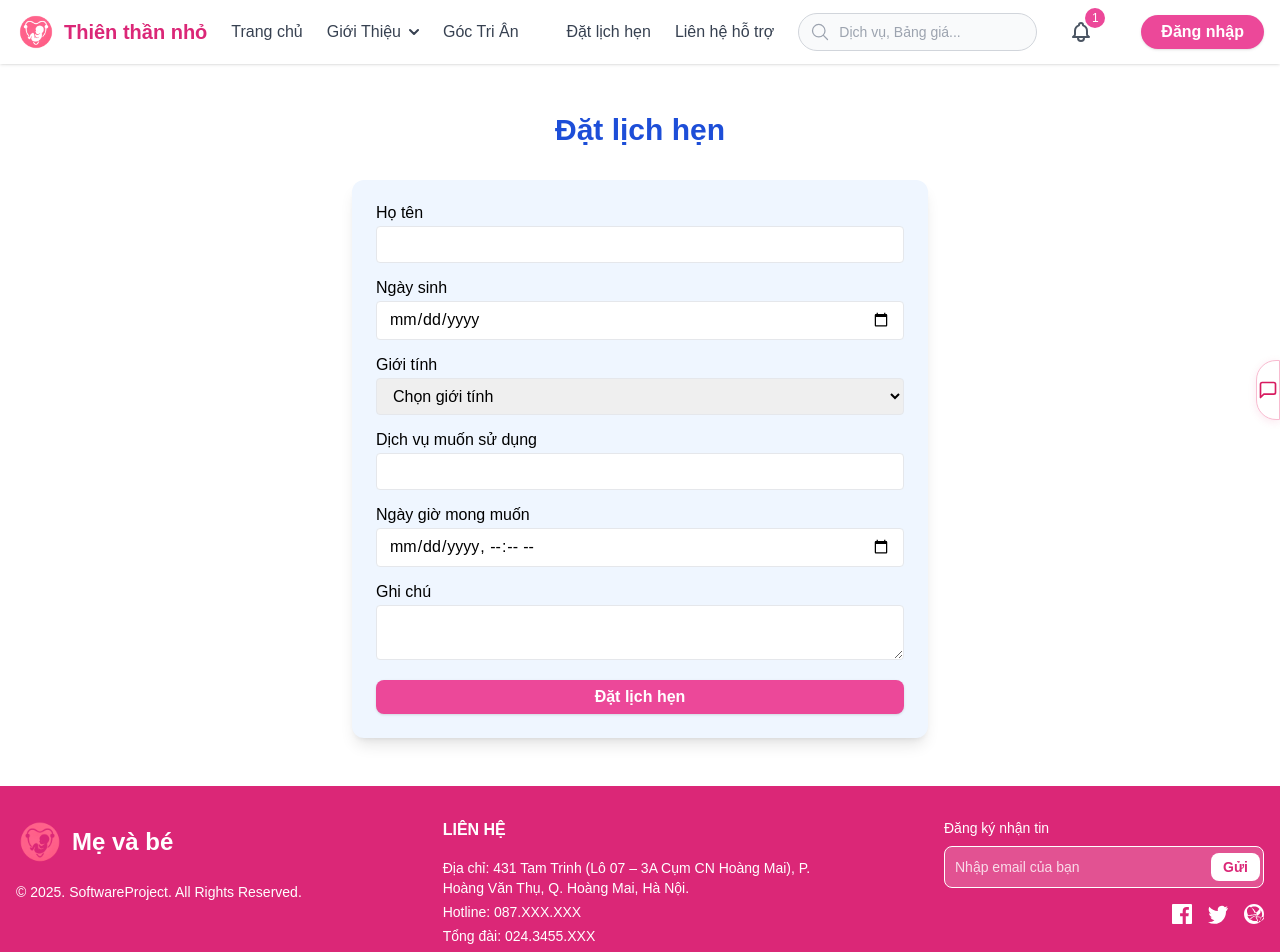
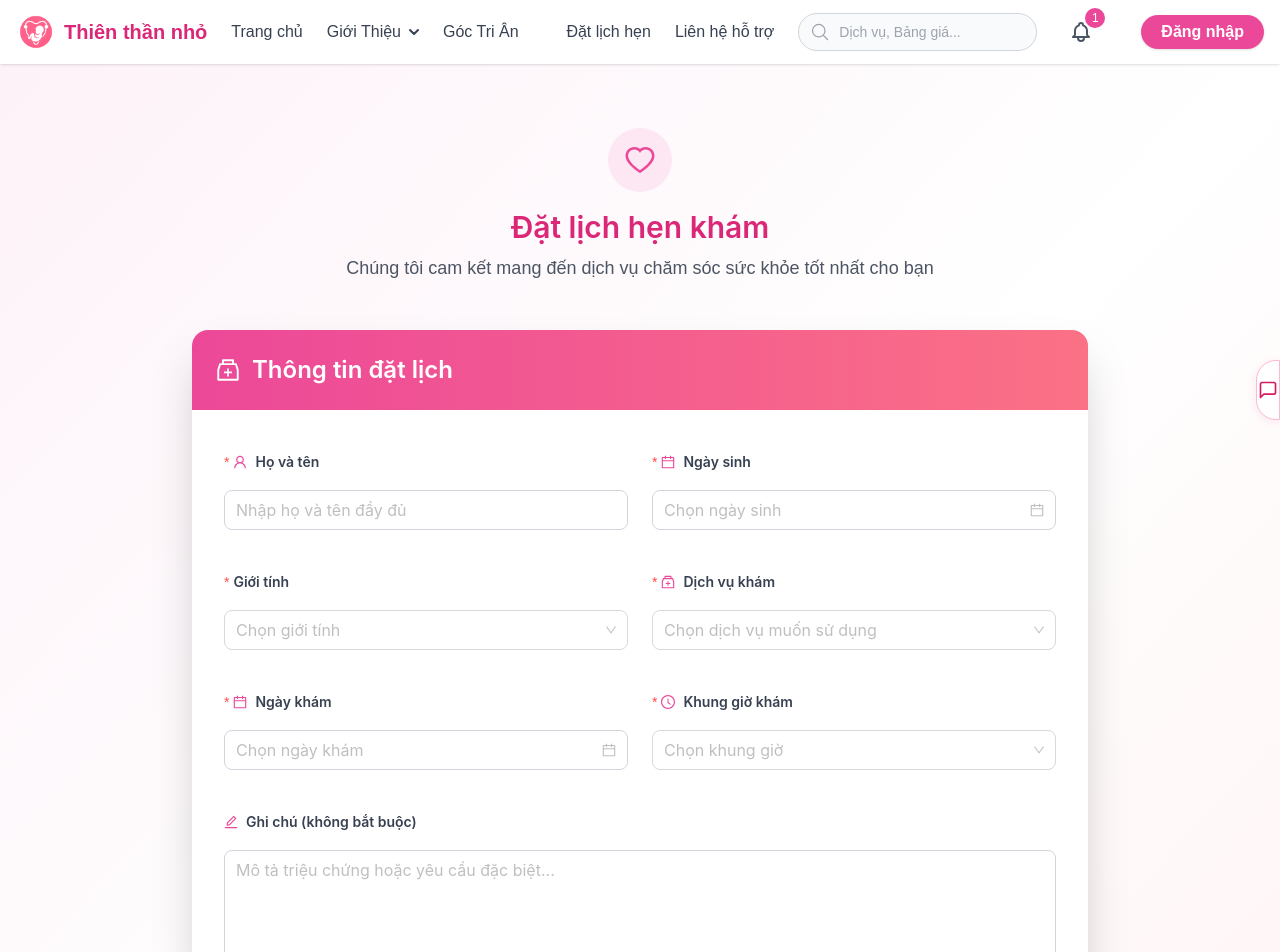
Before and after one commit to MinMinstd/frontend-infertility-system, a React (Vite) app: page /appointment in a window 1280 px wide. Shown: the top 952 px of the page. Built offline with nearby package versions, Linux system fonts and the light colour scheme.

Commit message:
update apointment form and demo page online result in floating nav

```diff
--- a/src/App.tsx
+++ b/src/App.tsx
@@ -54,6 +54,8 @@ export default function App() {
                 ))}
             </Route>
           ))}
+
+          {/* Router Manager */}
         </Routes>
       </BrowserRouter>
     </AuthProvider>
--- a/src/components/FloatingNav.tsx
+++ b/src/components/FloatingNav.tsx
@@ -60,7 +60,7 @@ export default function FloatingNav() {
           Hỗ trợ khách hàng
         </NavLink>
         <NavLink
-          to="/consult"
+          to="/onlineResult"
           className={({ isActive }) => (isActive ? "active" : undefined)}
         >
           Tra cứu kết quả
--- a/src/pages/customer/Appointmenform.tsx
+++ b/src/pages/customer/Appointmenform.tsx
@@ -1,118 +1,369 @@
-// src/components/AppointmentForm.tsx
-import { useForm } from "react-hook-form";
+"use client";
+
+import { useState } from "react";
+import {
+  Form,
+  Input,
+  Select,
+  DatePicker,
+  Button,
+  Card,
+  Typography,
+  Space,
+  message,
+  Row,
+  Col,
+  Tag,
+} from "antd";
+import {
+  UserOutlined,
+  CalendarOutlined,
+  HeartOutlined,
+  MedicineBoxOutlined,
+  ClockCircleOutlined,
+  EditOutlined,
+} from "@ant-design/icons";
+import dayjs from "dayjs";
+
+const { Title } = Typography;
+const { TextArea } = Input;
+const { Option } = Select;
+
+interface AppointmentFormData {
+  name: string;
+  dob: dayjs.Dayjs; // Fix: incorrect type dayjs.Day.Dayjs
+  gender: string;
+  service: string;
+  date: dayjs.Dayjs;
+  timeSlot: string;
+  note?: string;
+}
 
 export default function AppointmentForm() {
-  const {
-    register,
-    handleSubmit,
-    reset,
-    formState: { errors, isSubmitSuccessful },
-  } = useForm();
+  const [form] = Form.useForm();
+  const [loading, setLoading] = useState(false);
 
-  const onSubmit = (data) => {
-    alert("Đặt lịch thành công! Chúng tôi sẽ liên hệ với bạn.");
-    reset();
-    console.log(data);
+  // Tạo các khung giờ từ 8:00 đến 17:00 (mỗi khung 30 phút)
+  const generateTimeSlots = () => {
+    const slots: string[] = [];
+    for (let hour = 7; hour < 17; hour++) {
+      // Khung giờ đầu: 8:00-8:30, 9:00-9:30, etc.
+      const startTime = `${hour.toString().padStart(2, "0")}:00`;
+      const endTime = `${hour.toString().padStart(2, "0")}:30`;
+      slots.push(`${startTime} - ${endTime}`);
+
+      // Khung giờ sau: 8:30-9:00, 9:30-10:00, etc.
+      if (hour < 16) {
+        // Không tạo khung 16:30-17:00 vì kết thúc lúc 17:00
+        const startTime2 = `${hour.toString().padStart(2, "0")}:30`;
+        const endTime2 = `${(hour + 1).toString().padStart(2, "0")}:00`;
+        slots.push(`${startTime2} - ${endTime2}`);
+      }
+    }
+    return slots;
   };
 
+  const timeSlots = generateTimeSlots();
+
+  const onFinish = async (values: AppointmentFormData) => {
+    try {
+      setLoading(true);
+      // Validate dates before submitting
+      if (!values.date.isValid() || !values.dob.isValid()) {
+        message.error("Ngày không hợp lệ!");
+        return;
+      }
+
+      // Simulate API call
+      await new Promise((resolve) => setTimeout(resolve, 1000));
+      message.success(
+        "Đặt lịch hẹn thành công! Chúng tôi sẽ liên hệ với bạn trong thời gian sớm nhất."
+      );
+      form.resetFields();
+      console.log("Form data:", values);
+    } catch (error) {
+      console.error("Error details:", error); // Ghi log thông tin lỗi
+      message.error("Có lỗi xảy ra khi đặt lịch!");
+    } finally {
+      setLoading(false);
+    }
+  };
+
+  const services = [
+    "Khám tổng quát",
+    "Khám chuyên khoa tim mạch",
+    "Khám chuyên khoa thần kinh",
+    "Khám chuyên khoa nội tiết",
+    "Khám chuyên khoa tiêu hóa",
+    "Khám phụ khoa",
+    "Khám nhi khoa",
+    "Khám mắt",
+    "Khám tai mũi họng",
+    "Khám da liễu",
+    "Tư vấn dinh dưỡng",
+    "Vật lý trị liệu",
+  ];
+
   return (
-    <section className="py-12 px-4 bg-white" id="appointment">
-      <div className="max-w-xl mx-auto">
-        <h2 className="text-2xl md:text-3xl font-bold text-center text-blue-700 mb-8">
-          Đặt lịch hẹn
-        </h2>
-        <form
-          onSubmit={handleSubmit(onSubmit)}
-          className="space-y-4 bg-blue-50 p-6 rounded-xl shadow-lg"
+    <section
+      className="py-16 px-4 bg-gradient-to-br from-pink-50 via-white to-rose-50 min-h-screen"
+      id="appointment"
+    >
+      <div className="max-w-4xl mx-auto">
+        <div className="text-center mb-12">
+          <div className="inline-flex items-center justify-center w-16 h-16 bg-pink-100 rounded-full mb-4">
+            <HeartOutlined className="text-3xl text-pink-500" />
+          </div>
+          <Title level={2} className="!text-pink-600 !mb-2">
+            Đặt lịch hẹn khám
+          </Title>
+          <p className="text-gray-600 text-lg">
+            Chúng tôi cam kết mang đến dịch vụ chăm sóc sức khỏe tốt nhất cho
+            bạn
+          </p>
+        </div>
+
+        <Card
+          className="shadow-2xl border-0 rounded-2xl overflow-hidden"
+          bodyStyle={{ padding: 0 }}
         >
-          <div>
-            <label className="block font-medium mb-1">Họ tên</label>
-            <input
-              {...register("name", { required: "Vui lòng nhập họ tên" })}
-              className="w-full px-3 py-2 border rounded focus:outline-none focus:ring-2 focus:ring-blue-400"
-            />
-            {errors.name && (
-              <p className="text-red-500 text-sm">
-                {errors.name.message as string}
+          <div className="bg-gradient-to-r from-pink-500 to-rose-400 p-6">
+            <div className="flex items-center text-white">
+              <MedicineBoxOutlined className="text-2xl mr-3" />
+              <Title level={3} className="!text-white !mb-0">
+                Thông tin đặt lịch
+              </Title>
+            </div>
+          </div>
+
+          <div className="p-8">
+            <Form
+              form={form}
+              layout="vertical"
+              onFinish={onFinish}
+              size="large"
+              className="space-y-2"
+            >
+              <Row gutter={[24, 0]}>
+                <Col xs={24} md={12}>
+                  <Form.Item
+                    name="name"
+                    label={
+                      <span className="text-gray-700 font-semibold flex items-center">
+                        <UserOutlined className="mr-2 text-pink-500" />
+                        Họ và tên
+                      </span>
+                    }
+                    rules={[
+                      { required: true, message: "Vui lòng nhập họ tên!" },
+                    ]}
+                  >
+                    <Input
+                      placeholder="Nhập họ và tên đầy đủ"
+                      className="rounded-lg border-gray-300 hover:border-pink-400 focus:border-pink-500"
+                    />
+                  </Form.Item>
+                </Col>
+
+                <Col xs={24} md={12}>
+                  <Form.Item
+                    name="dob"
+                    label={
+                      <span className="text-gray-700 font-semibold flex items-center">
+                        <CalendarOutlined className="mr-2 text-pink-500" />
+                        Ngày sinh
+                      </span>
+                    }
+                    rules={[
+                      { required: true, message: "Vui lòng chọn ngày sinh!" },
+                    ]}
+                  >
+                    <DatePicker
+                      placeholder="Chọn ngày sinh"
+                      className="w-full rounded-lg border-gray-300 hover:border-pink-400 focus:border-pink-500"
+                      format="DD/MM/YYYY"
+                    />
+                  </Form.Item>
+                </Col>
+              </Row>
+
+              <Row gutter={[24, 0]}>
+                <Col xs={24} md={12}>
+                  <Form.Item
+                    name="gender"
+                    label={
+                      <span className="text-gray-700 font-semibold">
+                        Giới tính
+                      </span>
+                    }
+                    rules={[
+                      { required: true, message: "Vui lòng chọn giới tính!" },
+                    ]}
+                  >
+                    <Select placeholder="Chọn giới tính" className="rounded-lg">
+                      <Option value="Nam">Nam</Option>
+                      <Option value="Nữ">Nữ</Option>
+                      <Option value="Khác">Khác</Option>
+                    </Select>
+                  </Form.Item>
+                </Col>
+
+                <Col xs={24} md={12}>
+                  <Form.Item
+                    name="service"
+                    label={
+                      <span className="text-gray-700 font-semibold flex items-center">
+                        <MedicineBoxOutlined className="mr-2 text-pink-500" />
+                        Dịch vụ khám
+                      </span>
+                    }
+                    rules={[
+                      { required: true, message: "Vui lòng chọn dịch vụ!" },
+                    ]}
+                  >
+                    <Select
+                      placeholder="Chọn dịch vụ muốn sử dụng"
+                      className="rounded-lg"
+                      showSearch
+                      filterOption={(input, option) =>
+                        (option?.children as unknown as string)
+                          .toLowerCase()
+                          .includes(input.toLowerCase())
+                      }
+                    >
+                      {services.map((service) => (
+                        <Option key={service} value={service}>
+                          {service}
+                        </Option>
+                      ))}
+                    </Select>
+                  </Form.Item>
+                </Col>
+              </Row>
+
+              <Row gutter={[24, 0]}>
+                <Col xs={24} md={12}>
+                  <Form.Item
+                    name="date"
+                    label={
+                      <span className="text-gray-700 font-semibold flex items-center">
+                        <CalendarOutlined className="mr-2 text-pink-500" />
+                        Ngày khám
+                      </span>
+                    }
+                    rules={[
+                      { required: true, message: "Vui lòng chọn ngày khám!" },
+                    ]}
+                  >
+                    <DatePicker
+                      placeholder="Chọn ngày khám"
+                      className="w-full rounded-lg border-gray-300 hover:border-pink-400 focus:border-pink-500"
+                      format="DD/MM/YYYY"
+                      disabledDate={(current) =>
+                        current && current < dayjs().startOf("day")
+                      }
+                    />
+                  </Form.Item>
+                </Col>
+
+                <Col xs={24} md={12}>
+                  <Form.Item
+                    name="timeSlot"
+                    label={
+                      <span className="text-gray-700 font-semibold flex items-center">
+                        <ClockCircleOutlined className="mr-2 text-pink-500" />
+                        Khung giờ khám
+                      </span>
+                    }
+                    rules={[
+                      { required: true, message: "Vui lòng chọn khung giờ!" },
+                    ]}
+                  >
+                    <Select
+                      placeholder="Chọn khung giờ"
+                      className="rounded-lg"
+                      showSearch
+                      filterOption={(input, option) =>
+                        (option?.children as unknown as string)
+                          .toLowerCase()
+                          .includes(input.toLowerCase())
+                      }
+                    >
+                      {timeSlots.map((slot, index) => (
+                        <Option key={slot} value={slot}>
+                          <div className="flex items-center justify-between">
+                            <span>{slot}</span>
+                            {index < 6 && (
+                              <Tag color="green" className="text-sm">
+                                Sáng
+                              </Tag>
+                            )}
+                            {index >= 6 && index < 12 && (
+                              <Tag color="orange" className="text-sm">
+                                Trưa
+                              </Tag>
+                            )}
+                            {index >= 12 && (
+                              <Tag color="blue" className="text-sm">
+                                Chiều
+                              </Tag>
+                            )}
+                          </div>
+                        </Option>
+                      ))}
+                    </Select>
+                  </Form.Item>
+                </Col>
+              </Row>
+
+              <Form.Item
+                name="note"
+                label={
+                  <span className="text-gray-700 font-semibold flex items-center">
+                    <EditOutlined className="mr-2 text-pink-500" />
+                    Ghi chú (không bắt buộc)
+                  </span>
+                }
+              >
+                <TextArea
+                  rows={4}
+                  placeholder="Mô tả triệu chứng hoặc yêu cầu đặc biệt..."
+                  className="rounded-lg border-gray-300 hover:border-pink-400 focus:border-pink-500"
+                />
+              </Form.Item>
+
+              <div className="pt-6">
+                <Button
+                  type="primary"
+                  htmlType="submit"
+                  loading={loading}
+                  size="large"
+                  className="w-full h-12 bg-gradient-to-r from-pink-500 to-rose-400 border-0 rounded-lg font-semibold text-lg shadow-lg hover:shadow-xl transition-all duration-300 hover:scale-[1.02]"
+                  icon={<HeartOutlined />}
+                >
+                  {loading ? "Đang xử lý..." : "Đặt lịch hẹn ngay"}
+                </Button>
+              </div>
+            </Form>
+          </div>
+        </Card>
+
+        <div className="mt-8 text-center">
+          <div className="bg-white rounded-xl p-6 shadow-lg border border-pink-100">
+            <Title level={4} className="!text-pink-600 !mb-3">
+              Lưu ý quan trọng
+            </Title>
+            <Space direction="vertical" className="text-gray-600">
+              <p>• Vui lòng đến trước giờ hẹn 15-30 phút để làm thủ tục</p>
+              <p>• Mang theo CMND/CCCD và thẻ bảo hiểm y tế (nếu có)</p>
+              <p>• Chúng tôi sẽ liên hệ xác nhận lịch hẹn trong vòng 2 giờ</p>
+              <p>
+                • Hotline hỗ trợ:{" "}
+                <span className="text-pink-600 font-semibold">1900-xxxx</span>
               </p>
-            )}
+            </Space>
           </div>
-          <div>
-            <label className="block font-medium mb-1">Ngày sinh</label>
-            <input
-              type="date"
-              {...register("dob", { required: "Vui lòng chọn ngày sinh" })}
-              className="w-full px-3 py-2 border rounded focus:outline-none focus:ring-2 focus:ring-blue-400"
-            />
-            {errors.dob && (
-              <p className="text-red-500 text-sm">
-                {errors.dob.message as string}
-              </p>
-            )}
-          </div>
-          <div>
-            <label className="block font-medium mb-1">Giới tính</label>
-            <select
-              {...register("gender", { required: "Vui lòng chọn giới tính" })}
-              className="w-full px-3 py-2 border rounded"
-            >
-              <option value="">Chọn giới tính</option>
-              <option value="Nam">Nam</option>
-              <option value="Nữ">Nữ</option>
-              <option value="Khác">Khác</option>
-            </select>
-            {errors.gender && (
-              <p className="text-red-500 text-sm">
-                {errors.gender.message as string}
-              </p>
-            )}
-          </div>
-          <div>
-            <label className="block font-medium mb-1">
-              Dịch vụ muốn sử dụng
-            </label>
-            <input
-              {...register("service", { required: "Vui lòng nhập dịch vụ" })}
-              className="w-full px-3 py-2 border rounded"
-            />
-            {errors.service && (
-              <p className="text-red-500 text-sm">
-                {errors.service.message as string}
-              </p>
-            )}
-          </div>
-          <div>
-            <label className="block font-medium mb-1">Ngày giờ mong muốn</label>
-            <input
-              type="datetime-local"
-              {...register("datetime", { required: "Vui lòng chọn ngày giờ" })}
-              className="w-full px-3 py-2 border rounded"
-            />
-            {errors.datetime && (
-              <p className="text-red-500 text-sm">
-                {errors.datetime.message as string}
-              </p>
-            )}
-          </div>
-          <div>
-            <label className="block font-medium mb-1">Ghi chú</label>
-            <textarea
-              {...register("note")}
-              className="w-full px-3 py-2 border rounded"
-            />
-          </div>
-          <button
-            type="submit"
-            className="w-full bg-pink-500 hover:bg-pink-600 text-white font-semibold py-2 px-4 rounded-lg shadow transition-all duration-200"
-          >
-            Đặt lịch hẹn
-          </button>
-          {isSubmitSuccessful && (
-            <p className="text-green-600 text-center mt-2">
-              Đặt lịch thành công!
-            </p>
-          )}
-        </form>
+        </div>
       </div>
     </section>
   );
--- a/src/router/userRouter.tsx
+++ b/src/router/userRouter.tsx
@@ -16,6 +16,7 @@ import RegisterService from "../components/RegisterService";
 import Contact from "../components/Contact";
 import TreatmentManagement from "../pages/customer/TreatmentProcess";
 import MedicalRecord from "../pages/customer/MedicalRecord";
+import OnlineConsult from "../components/OnlineResult";
 export const userRoutes: RouteObject[] = [
   { path: "/", element: <Home /> },
   {
@@ -37,9 +38,10 @@ export const userRoutes: RouteObject[] = [
   { path: "/support_user", element: <SupportUser /> },
   { path: "/feedback", element: <FeedbackPage /> },
   { path: "/contact", element: <Contact /> },
+  { path: "/onlineResult", element: <OnlineConsult /> },
   { path: "/user/register_service", element: <RegisterService /> },
   { path: "/user/profile", element: <ProfileCard /> },
   { path: "/user/history_medical", element: <HistoryMedical /> },
-  {path: "/user/treatment_management", element: <TreatmentManagement /> },
-  {path: "/user/medical_record", element: <MedicalRecord /> },
+  { path: "/user/treatment_management", element: <TreatmentManagement /> },
+  { path: "/user/medical_record", element: <MedicalRecord /> },
 ];
```
